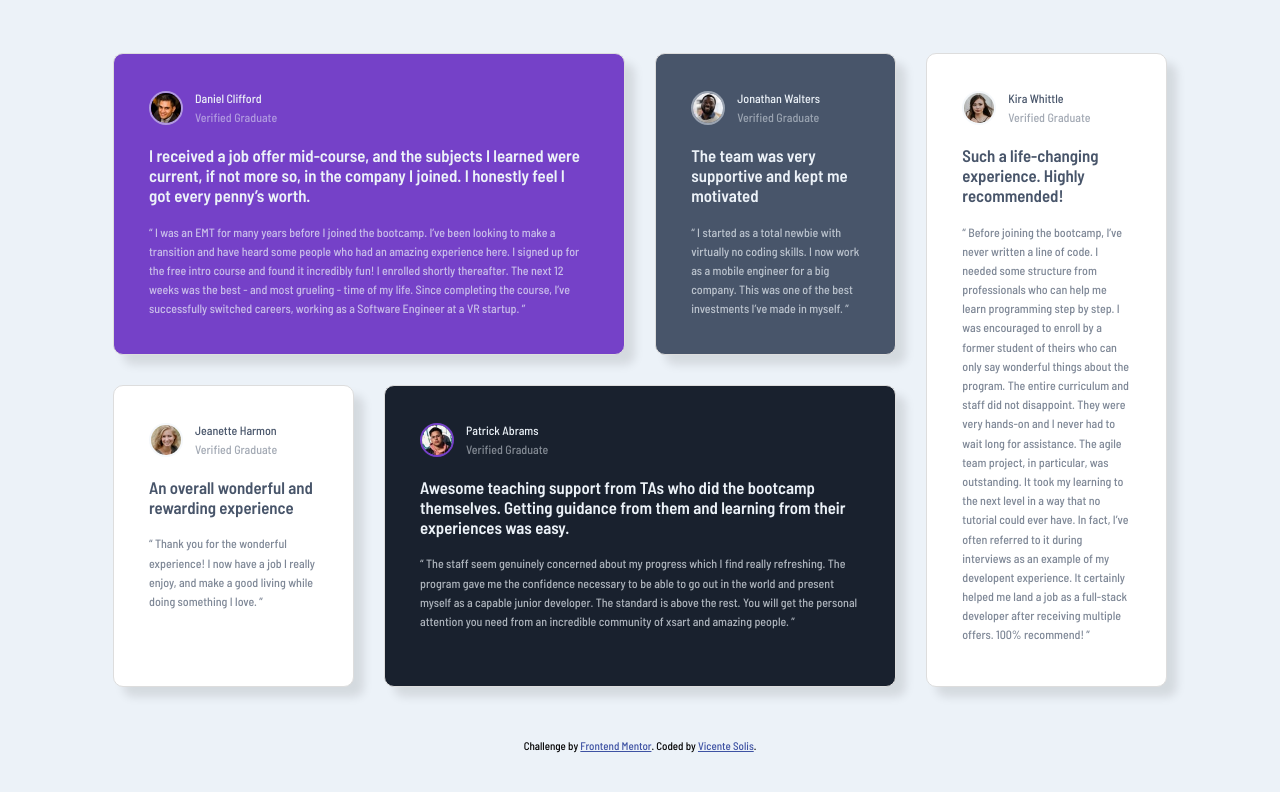
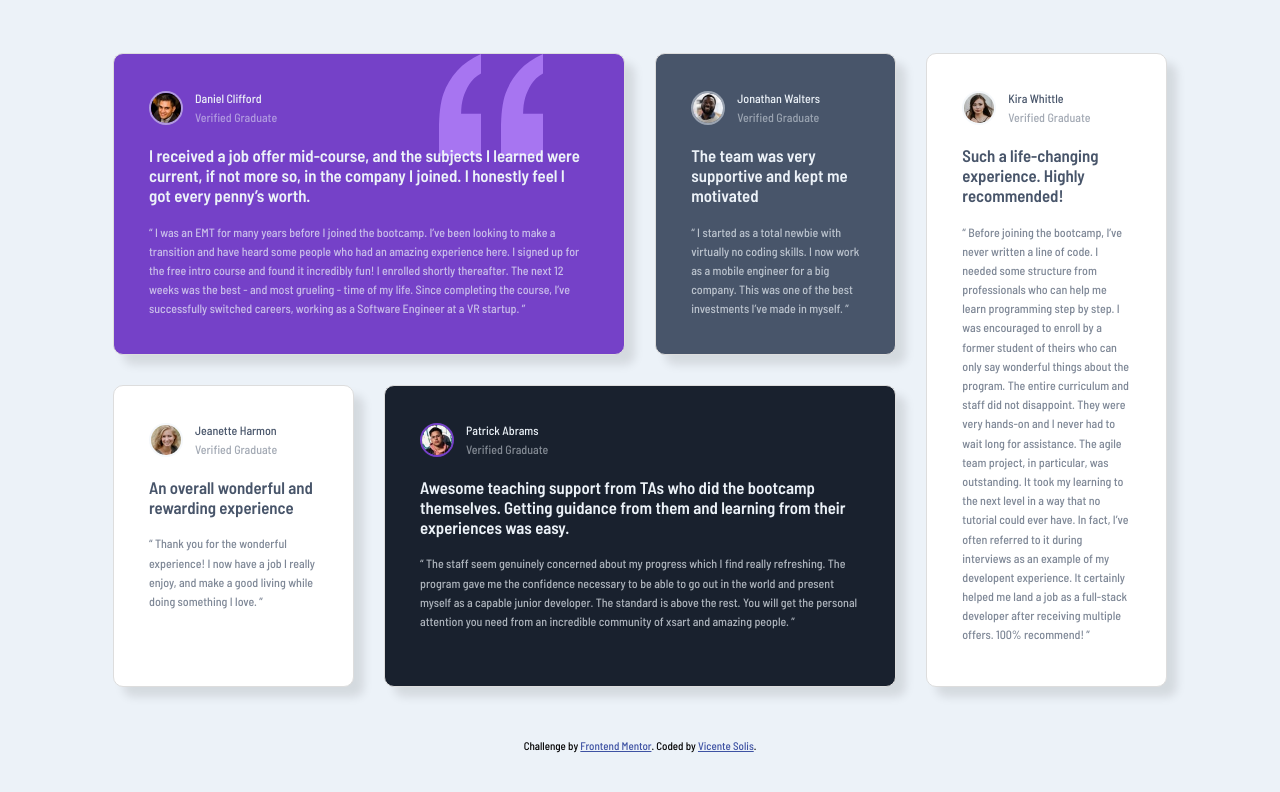
Before and after one commit to Vicenthresh/grid-challenge-1, a plain HTML site: page index.html in a window 1280 px wide. Drawn offline with Linux system fonts and the light colour scheme.

Commit message:
desktop-version-v2

```diff
--- a/index.html
+++ b/index.html
@@ -20,7 +20,7 @@
   <div class="container">
     <div class="grid-col-4-row-2-lg grid-col-1-row-5-xs gap-3 p-4">
 
-      <div class="card col-2-lg col-1-xs p-3 bg-violet text-light-gray-blue">
+      <div class="card-daniel col-2-lg col-1-xs p-3 bg-violet text-light-gray-blue">
 
         <div class="row">
           <img src="images/image-daniel.jpg" alt="" class="icon mr-1">
--- a/scss/_reset.scss
+++ b/scss/_reset.scss
@@ -8,6 +8,9 @@
 body {
   font-family: 'Barlow Semi Condensed', sans-serif;
   font-weight: 500;
+  display: flex;
+  justify-content: center;
+  flex-direction: column;
 }
 
 img {
--- a/scss/components/_card.scss
+++ b/scss/components/_card.scss
@@ -22,3 +22,29 @@
       line-height: 1.6;
     }
   }
+
+  .card-daniel {
+    background-image: url(../images/bg-pattern-quotation.svg);
+    background-repeat: no-repeat;
+    background-position: right 20% top 0;
+    display: block;
+    padding: $base-padding;
+    border: $base-border-thickness solid #ddd;
+    box-shadow: $base-box-shadow;
+    border-radius: math.div($base-border-radius,2);
+
+    .card-title {
+      font-size: $base-font-size;
+      font-weight: 600;
+    }
+
+    .card-bold-quote {
+      font-size: $font-size-lg;
+      font-weight: 600;
+    }
+
+    .card-body {
+      font-size: $base-font-size;
+      line-height: 1.6;
+    }
+  }
```
Also changed, not shown: css/site.min.css, 1 other file.
